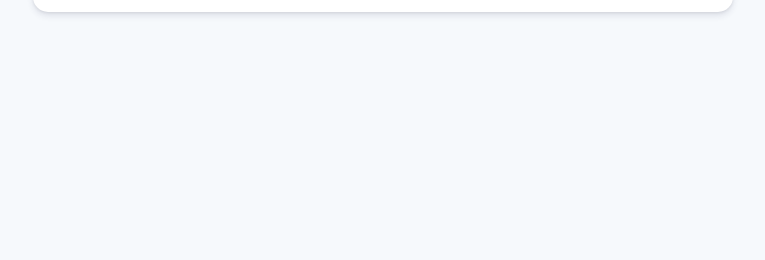
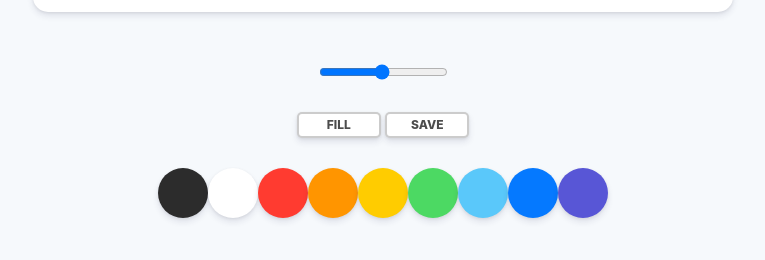
Before and after one commit to kws1207/paintjs, a plain HTML site: page index.html in a window 1280 px wide. Shown: the part 738-998 px from the top of the page, without its empty margins (257-1022 px from the left). Before the commit the page ends 800 px from the top, so only its background shows below. Drawn offline with Linux system fonts and the light colour scheme.

Commit message:
#1.2 Styles part Two

```diff
--- a/index.html
+++ b/index.html
@@ -9,8 +9,15 @@
 </head>
 
 <body>
-    <canvas id="jsCanvas" class="canvas">
+    <canvas id="jsCanvas" class="canvas"></canvas>
     <div class="controls">
+        <div class="controls__range">
+            <input type="range" id="jsRange" min="0.1" max="5.0" value="2.5" step="0.1" />
+        </div>
+        <div class="controls__btns">
+            <button id="jsMode">Fill</button>
+            <button id="jsSave">Save</button>
+        </div>
         <div class="controls__colors" id="jsColors">
             <div class="controls__color" style="background-color:#2c2c2c"></div>
             <div class="controls__color" style="background-color:white"></div>
@@ -23,7 +30,6 @@
             <div class="controls__color" style="background-color:#5856D6"></div>
         </div>
     </div>
-    </canvas>
     <script src="app.js"></script>
 </body>
 
--- a/style.css
+++ b/style.css
@@ -7,6 +7,7 @@ body {
 	flex-direction: column;
 	align-items: center;
 	padding-top: 50px;
+	padding-bottom: 50px;
 }
 
 .canvas {
@@ -18,7 +19,30 @@ body {
 }
 
 .controls {
-	margin-top: 80px;
+	margin-top: 50px;
+	display: flex;
+	flex-direction: column;
+	align-items: center;
+}
+
+.controls .controls__btns {
+	margin-bottom: 30px;
+}
+
+.controls__btns button {
+	all: unset;
+	cursor: pointer;
+	background-color: white;
+	padding: 5px 0px;
+	width: 80px;
+	text-align: center;
+	border-radius: 5px;
+	box-shadow: 0 4px 6px rgba(50, 50, 93, 0.11), 0 1px 3px rgba(0, 0, 0, 0.08);
+	border: 2px solid rgba(0, 0, 0, 0.2);
+	color: rgba(0, 0, 0, 0.7);
+	text-transform: uppercase;
+	font-weight: 800;
+	font-size: 12px;
 }
 
 .controls .controls__colors {
@@ -32,3 +56,7 @@ body {
 	cursor: pointer;
 	box-shadow: 0 4px 6px rgba(50, 50, 93, 0.11), 0 1px 3px rgba(0, 0, 0, 0.08);
 }
+
+.controls .controls__range {
+	margin-bottom: 30px;
+}
```
Lines whose indentation alone changed are shown as unchanged.
